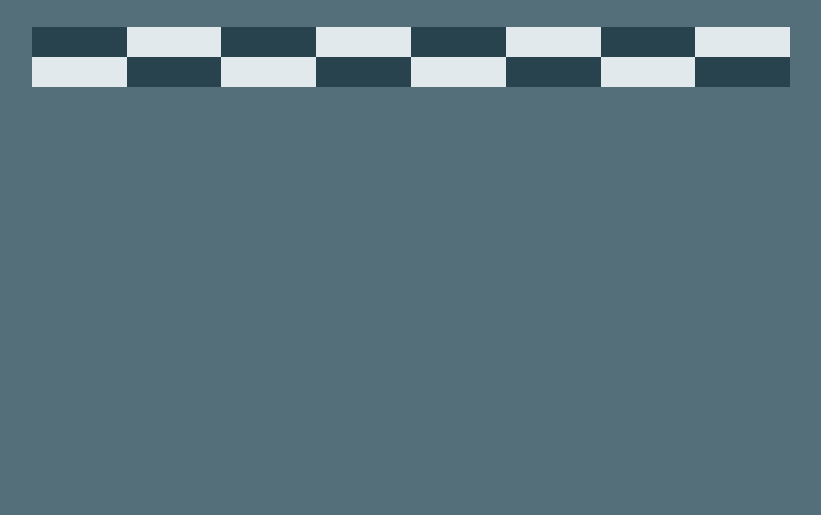
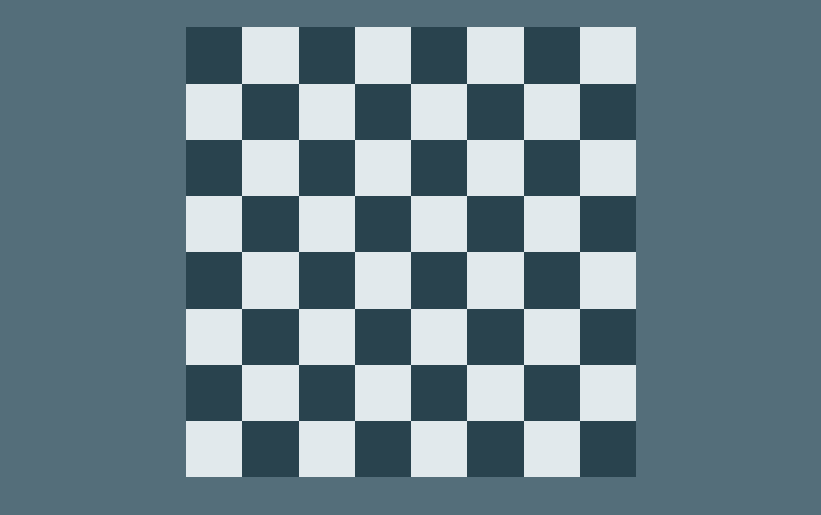
Before and after one commit to Rezende123/xadrez-js, a plain HTML site: page index.html in a window 1280 px wide. Shown: the part 61-576 px from the top of the page, without its empty margins (229-1050 px from the left). Drawn offline with Linux system fonts and the light colour scheme.

Commit message:
Melhor definição do tamanho do tabuleiro e das casas

```diff
--- a/index.html
+++ b/index.html
@@ -28,6 +28,66 @@
                 <div chess-square></div>
                 <div chess-square></div>
             </div>
+            <div chess-row>
+                <div chess-square></div>
+                <div chess-square></div>
+                <div chess-square></div>
+                <div chess-square></div>
+                <div chess-square></div>
+                <div chess-square></div>
+                <div chess-square></div>
+                <div chess-square></div>
+            </div>
+            <div chess-row>
+                <div chess-square></div>
+                <div chess-square></div>
+                <div chess-square></div>
+                <div chess-square></div>
+                <div chess-square></div>
+                <div chess-square></div>
+                <div chess-square></div>
+                <div chess-square></div>
+            </div>
+            <div chess-row>
+                <div chess-square></div>
+                <div chess-square></div>
+                <div chess-square></div>
+                <div chess-square></div>
+                <div chess-square></div>
+                <div chess-square></div>
+                <div chess-square></div>
+                <div chess-square></div>
+            </div>
+            <div chess-row>
+                <div chess-square></div>
+                <div chess-square></div>
+                <div chess-square></div>
+                <div chess-square></div>
+                <div chess-square></div>
+                <div chess-square></div>
+                <div chess-square></div>
+                <div chess-square></div>
+            </div>
+            <div chess-row>
+                <div chess-square></div>
+                <div chess-square></div>
+                <div chess-square></div>
+                <div chess-square></div>
+                <div chess-square></div>
+                <div chess-square></div>
+                <div chess-square></div>
+                <div chess-square></div>
+            </div>
+            <div chess-row>
+                <div chess-square></div>
+                <div chess-square></div>
+                <div chess-square></div>
+                <div chess-square></div>
+                <div chess-square></div>
+                <div chess-square></div>
+                <div chess-square></div>
+                <div chess-square></div>
+            </div>
         </main>
 
         <script src="src/js/main.js"></script>
--- a/src/css/style.css
+++ b/src/css/style.css
@@ -1,3 +1,7 @@
+html, body {
+    height: 100%;
+}
+
 body {
     background-color: #546e7a;
 }
@@ -8,8 +12,8 @@ body {
 }
 
 main {
-    width: 60%;
-    height: 60%;
+    width: 450px;
+    height: 450px;
     margin: auto;
     margin-top: 30px;
     background-color: whitesmoke;
@@ -28,12 +32,12 @@ main {
     flex-direction: row;
     flex-wrap: wrap;
     width: 100%;
+    height: 12.5%;
 }
 
 /* Casas do jogo */
 div[chess-square] {
     flex-basis: 12.5%;
-    min-height: 30px;
 }
 
 /* Definição das cores das casas */
```
